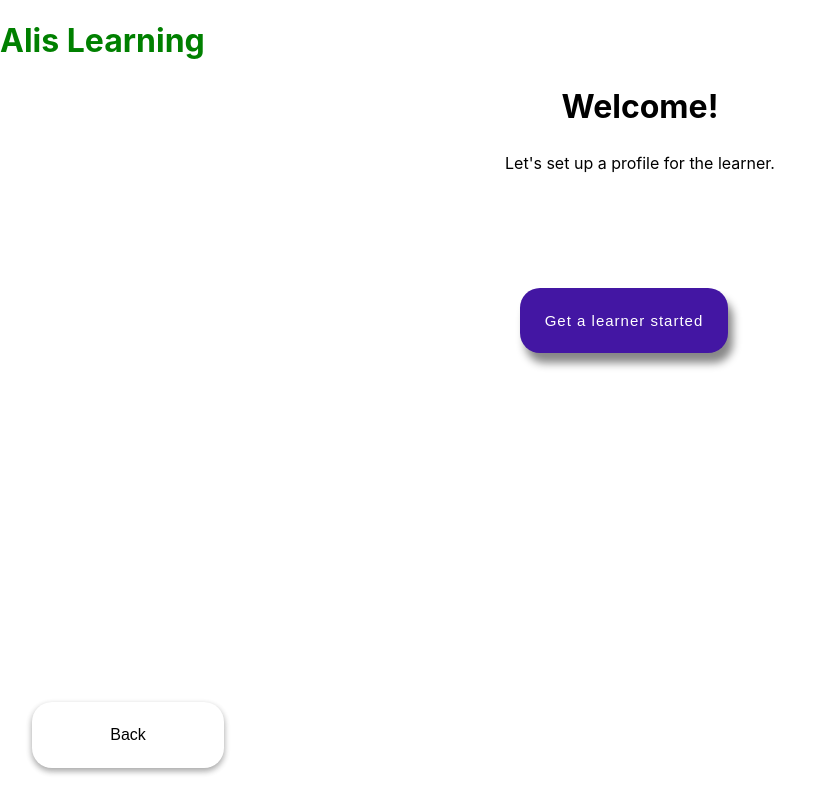
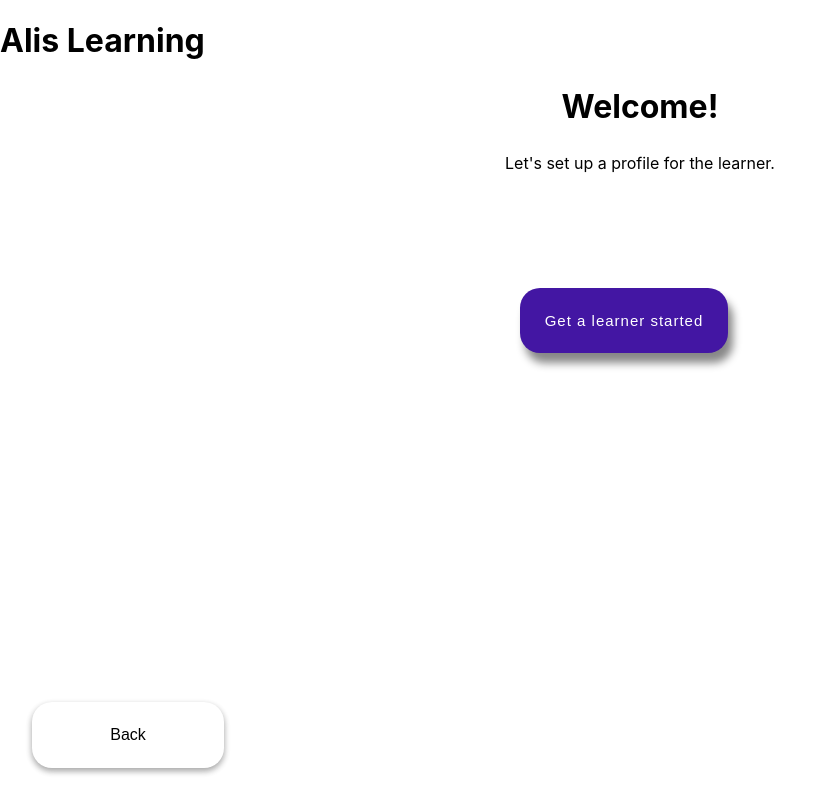
Before and after one commit to fac24/alis-learning, a Next.js app: page /adult-onboarding1 in a window 1280 px wide. Shown: the whole page, without its empty margins (0-837 px from the left). Built offline with nearby package versions, Linux system fonts and the light colour scheme.

Commit message:
Removed conments and green styling
Co-authored-by: Peter James Salter <PJSalter@users.noreply.github.com>

```diff
--- a/components/Layout.js
+++ b/components/Layout.js
@@ -23,31 +23,5 @@ export default function Layout({ children }) {
 }
 
 const StyledTitle = styled.h1`
-  color: green;
+  color: black;
 `;
-
-// import Nav from "./Nav";
-// // import PaintboxSparkleLogoImage from "../styled-components/PaintboxSparkleLogoImage";
-// import Image from "next/image";
-// import logo from "../../Public/paintbox-logo.png";
-// import styled from "styled-components";
-
-// function Layout(props) {
-//   return (
-//     <div>
-//       <Header>
-//         <Image src={logo} alt="paintbox-logo" height={250} width={300} />
-//       </Header>
-//       <main>{props.children}</main>
-//     </div>
-//   );
-// }
-
-// export default Layout;
-
-// const Header = styled.header`
-//   display: flex;
-//   justify-content: center;
-//   align-items: center;
-//   flex-direction: column;
-// `;
```
